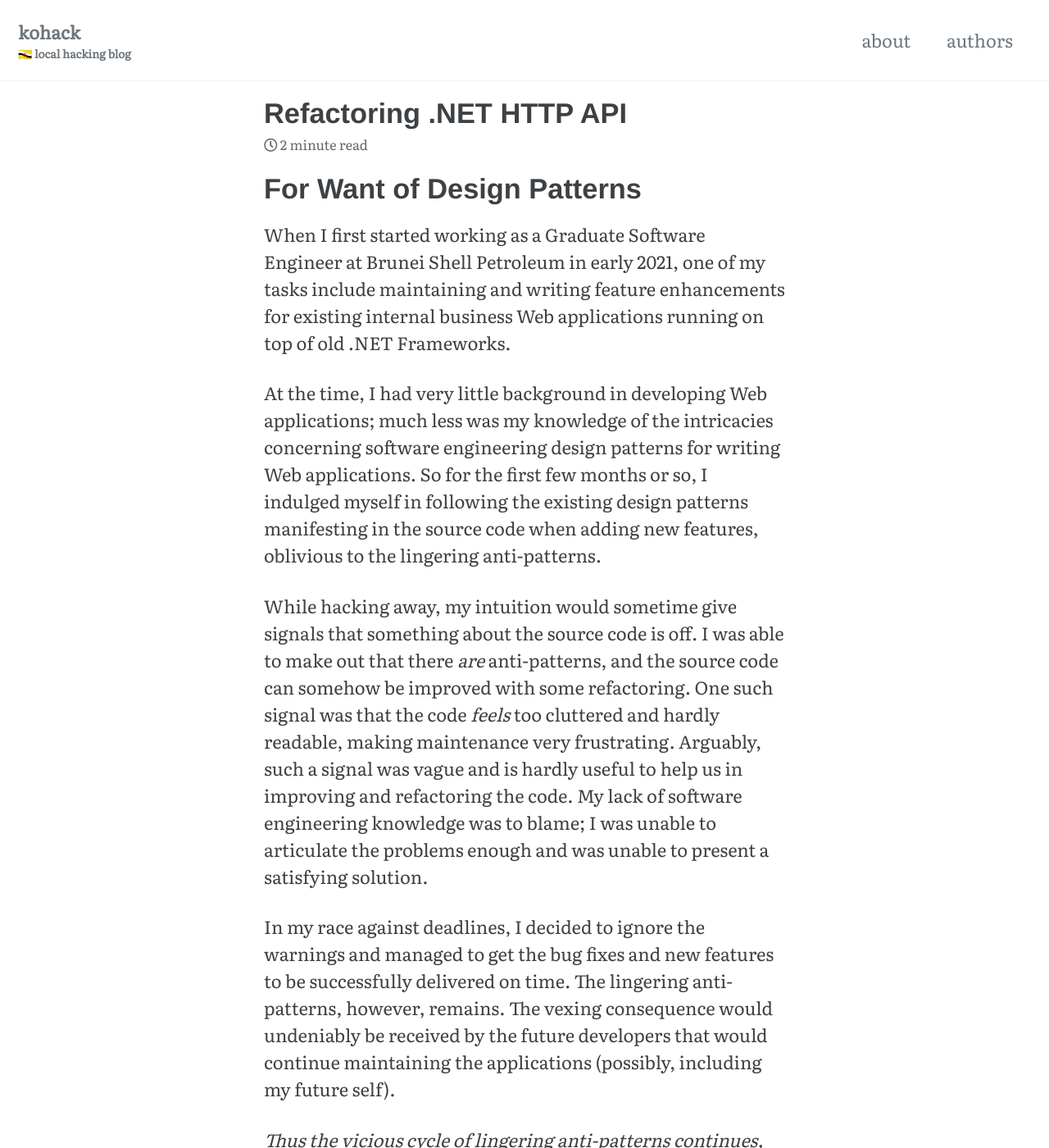
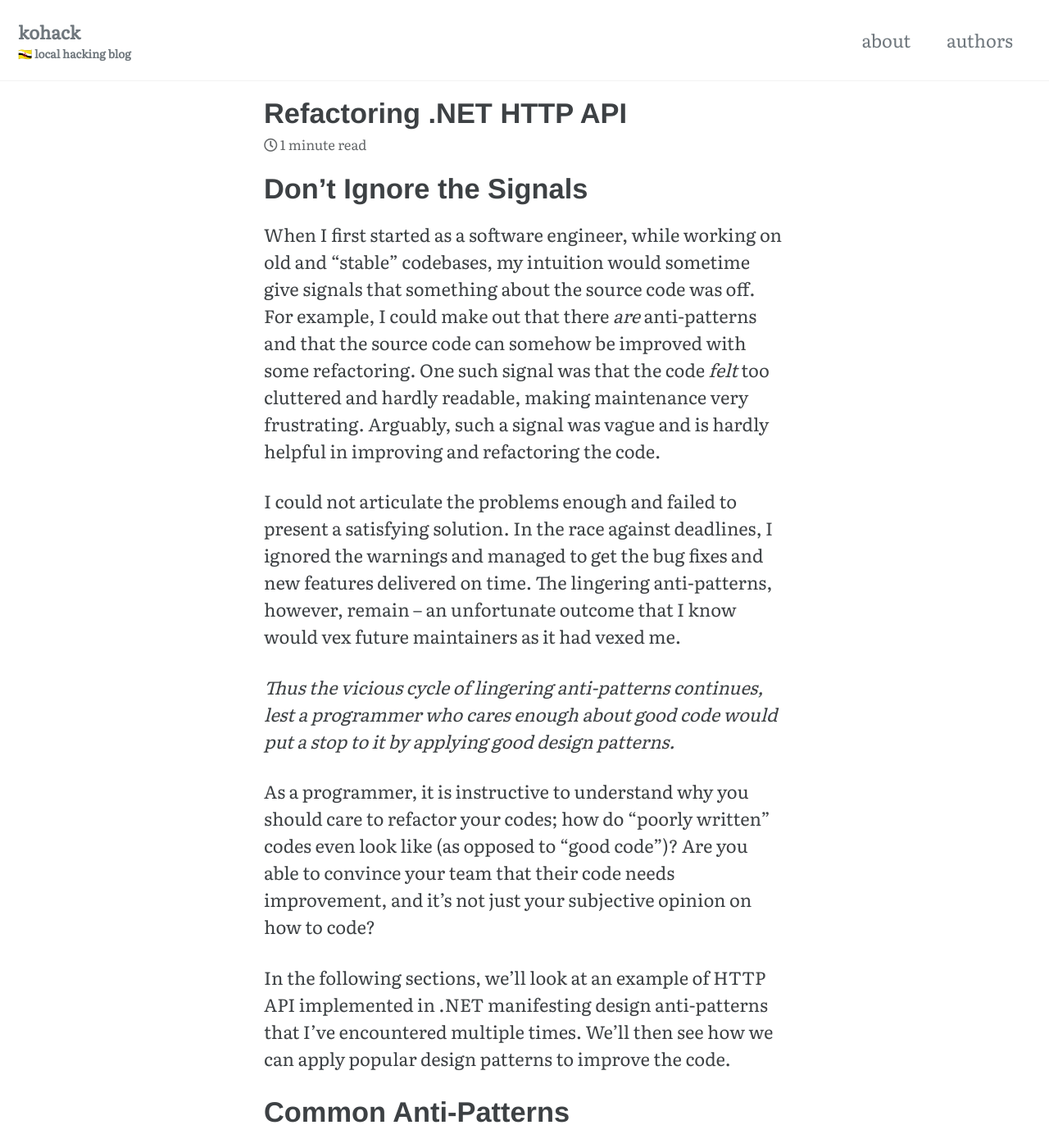
Before and after one commit to kohack/kohack.github.io, a Jekyll site: the page built from _posts/2022-12-30-refactoring-dotnet-http-api.md, in a window 1280 px wide and 1400 px high. Shown: the whole window at 82% size. Built offline with Jekyll 4.4.1, drawn with Linux system fonts in a browser that asks for light colours; cached includes are drawn as plain includes; some of the changed text lies outside the part shown.

Commit message:
(WIP) Update first section

```diff
--- a/_posts/2022-12-30-refactoring-dotnet-http-api.md
+++ b/_posts/2022-12-30-refactoring-dotnet-http-api.md
@@ -3,46 +3,34 @@ title: Refactoring .NET HTTP API
 author: Amirul Menjeni
 ---
 
-# For Want of Design Patterns
+# Don't Ignore the Signals
 
-When I first started working as a Graduate Software Engineer at Brunei Shell
-Petroleum in early 2021, one of my tasks include maintaining and writing feature
-enhancements for existing internal business Web applications running on top of
-old .NET Frameworks.
+When I first started as a software engineer, while working on old and
+"stable" codebases, my intuition would sometime give signals that something
+about the source code was off. For example, I could make out that there _are_
+anti-patterns and that the source code can somehow be improved with some
+refactoring. One such signal was that the code _felt_ too cluttered and hardly
+readable, making maintenance very frustrating. Arguably, such a signal was vague
+and is hardly helpful in improving and refactoring the code.
 
-At the time, I had very little background in developing Web applications; much
-less was my knowledge of the intricacies concerning software engineering design
-patterns for writing Web applications. So for the first few months or so, I
-indulged myself in following the existing design patterns manifesting in the source
-code when adding new features, oblivious to the lingering anti-patterns.
+I could not articulate the problems enough and failed to present
+a satisfying solution. In the race against deadlines, I ignored the
+warnings and managed to get the bug fixes and new features delivered on
+time. The lingering anti-patterns, however, remain -- an unfortunate outcome
+that I know would vex future maintainers as it had vexed me.
 
-While hacking away, my intuition would sometime give signals that something
-about the source code is off. I was able to make out that there _are_
-anti-patterns, and the source code can somehow be improved with some
-refactoring. One such signal was that the code _feels_ too cluttered and hardly
-readable, making maintenance very frustrating. Arguably, such a signal was vague
-and is hardly useful to help us in improving and refactoring the code. My lack
-of software engineering knowledge was to blame; I was unable to articulate the
-problems enough and was unable to present a satisfying solution.
+_Thus the vicious cycle of lingering anti-patterns continues, lest a  programmer
+who cares enough about good code would put a stop to it by applying good
+design patterns._
 
-In my race against deadlines, I decided to ignore the warnings and managed to
-get the bug fixes and new features to be successfully delivered on time. The
-lingering anti-patterns, however, remains. The vexing consequence would
-undeniably be received by the future developers that would continue maintaining
-the applications (possibly, including my future self).
+As a programmer, it is instructive to understand why you should care to refactor
+your codes; how do "poorly written" codes even look like (as opposed to "good
+code")? Are you able to convince your team that their code needs improvement,
+and it's not just your subjective opinion on how to code?
 
-_Thus the vicious cycle of lingering anti-patterns continues, lest a keen
-developer would put a stop to it by introducing proper design patterns._
-
-But this was more than a year ago; today, after a few books read, and a few
-source codes stolen, I can consider myself decently experienced in the software
-engineering trade. I would thus like to share what I have learned in this blog.
-
-First, it is instructive to understand the problems emanating from poorly
-written code; I will share the common anti-patterns that I've observed. We will
-then incrementally apply popular design patterns that we can use to refactor and
-hence improve our code. We will do this in the context of an implementation of
-a Web API application written in .NET.
+In the following sections, we'll look at an example of HTTP API implemented in
+.NET manifesting design anti-patterns that I've encountered multiple times.
+We'll then see how we can apply popular design patterns to improve the code.
 
 # Common Anti-Patterns
 
```
